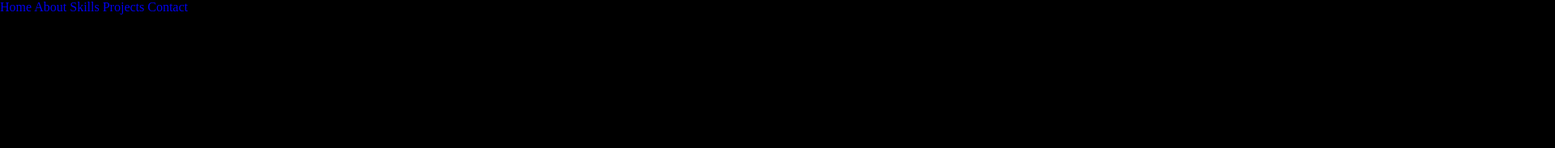
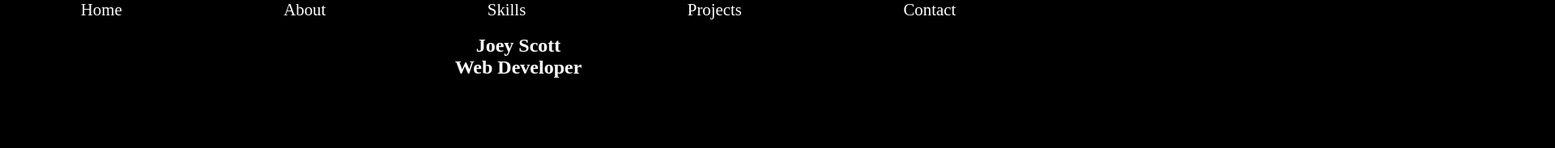
Before and after one commit to joeyscott-webdev/portfolio, a plain HTML site: page index.html in a window 1280 px wide. Shown: the top 183 px of the page at 81% size, 1920 px wide, since content can reach past the window. Drawn offline with Linux system fonts and the light colour scheme.

Commit message:
updated style.css
instead of trying transition animations I went with newer CSS3 scroll-behavior feature.  Works on newer browsers but may not be supported on old/ non updated ones. Instead they will instantly link to the correct anchor which is shabby but functional.

```diff
--- a/css/style.css
+++ b/css/style.css
@@ -1,27 +1,61 @@
-* {
-    margin: 0;
-    padding: 0;
-    list-style: none;
-    text-decoration: none;
-    background-color: black;
+html {
+    scroll-behavior: smooth;
+    white-space: nowrap;
+}
+body {
+  background-color: black;
+  color: white;
+  font-size: 16px;
+  overflow: hidden;
+}
+#anchors {
+  display: flex;
+  justify-content: space-around;
+  position: fixed;
+  top: 0;
+  left: 0;
+  z-index: 10000;
 }
 
-p {
-    z-index: 10000;
-    font-size: 100px;
+a {
+    display: inline-block;
+    font-size: 1.3em;
+    text-decoration: none;
+}
+a:link {
+  color: #fff;
+}
+a:visited {
+  color: #fff;
+}
+div {
+    display: inline-block;
+    width: 100%;
+    padding: 0px;
+    position: relative;
     text-align: center;
-    position: absolute;
-    width: 20%;
-    padding-top: 100px;
-    color: white;
 }
-
-.slider {
-    overflow: hidden;
-    height: 350px;
+article {
+    display: inline-block;
+    width: 100%;
+    height: 100%;
+    top: 15px;
+    padding: 0px;
+    position: relative;
+    text-align: center;
 }
-
-.slide {
-    width: 20%;
-    float: left;
+#home {
+    left: 0px;
 }
+#about {
+    left: calc(412px * 1);
+}
+#skills {
+    left: calc(412px * 2);
+}
+#projects {
+    left: calc(412px * 3);
+}
+#contact {
+    left: calc(412px * 4);
+}
```
